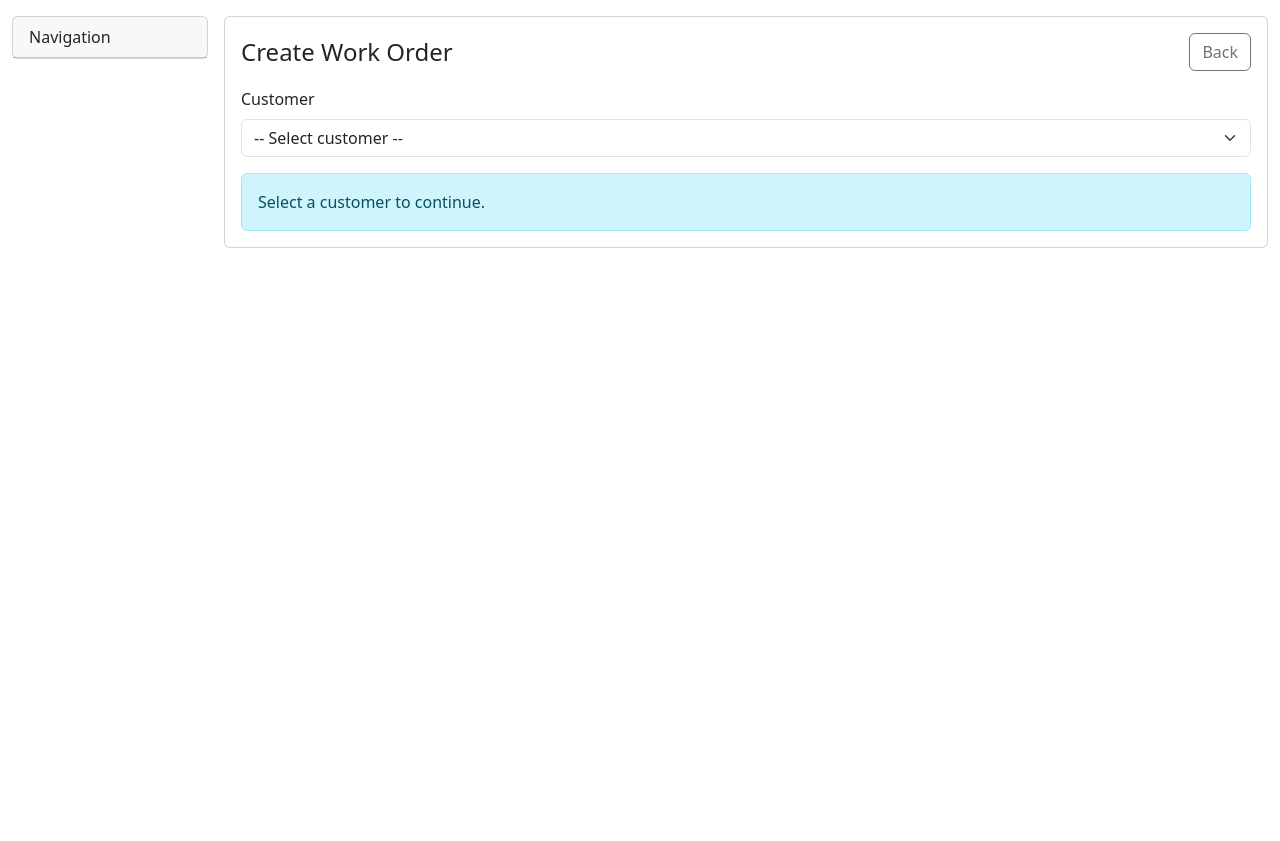
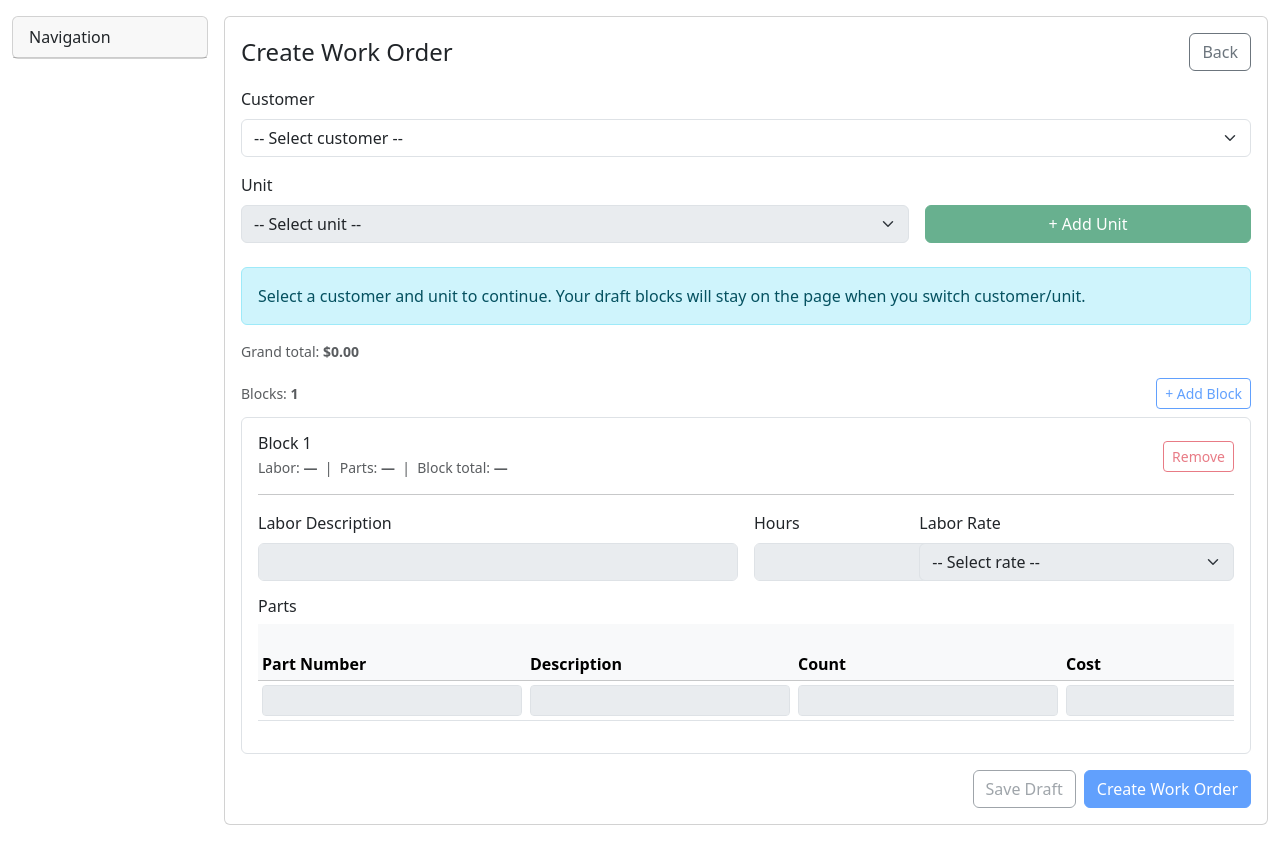
Before and after one commit to dimboychuk1995/SmallShop, a Python web app: template app/templates/public/work_orders/work_order_details.html in a window 1280 px wide. Shown: the part 79-920 px from the top of the page. Before the commit the page ends 327 px from the top, so only its background shows below. Run offline with Jinja, Linux system fonts and the light colour scheme; the template is opened without the code that fills it, so the values that code supplies are empty.

Commit message:
changing customer/unit works

```diff
--- a/app/static/js/work_orders/work_order_details.js
+++ b/app/static/js/work_orders/work_order_details.js
@@ -205,7 +205,7 @@
     if (cnt) cnt.textContent = String(blocks.length);
 
     // enable/disable remove buttons
-    blocks.forEach((b, idx) => {
+    blocks.forEach((b) => {
       const btn = b.querySelector(".removeBlockBtn");
       if (!btn) return;
       btn.disabled = blocks.length <= 1;
@@ -324,7 +324,7 @@
   }, 150);
 
   // ---------------- blocks add/remove ----------------
-  function renumberBlock(blockEl, idx, laborRates) {
+  function renumberBlock(blockEl, idx) {
     blockEl.dataset.blockIndex = String(idx);
     blockEl.querySelector(".block-number").textContent = String(idx + 1);
 
@@ -345,7 +345,7 @@
     });
   }
 
-  function cloneBlock(blocksContainer, laborRates) {
+  function cloneBlock(blocksContainer) {
     const blocks = Array.from(blocksContainer.querySelectorAll(".wo-block"));
     const last = blocks[blocks.length - 1];
     const clone = last.cloneNode(true);
@@ -391,10 +391,36 @@
       blockEl.remove();
 
       // renumber blocks and parts names
-      Array.from(blocksContainer.querySelectorAll(".wo-block")).forEach((b, idx) => renumberBlock(b, idx, laborRates));
+      Array.from(blocksContainer.querySelectorAll(".wo-block")).forEach((b, idx) => renumberBlock(b, idx));
 
       recalcAll(blocksContainer, pricing, laborRates);
     });
+  }
+
+  // ---------------- customer/unit (NO reload, KEEP blocks) ----------------
+  function setSelectOptions(selectEl, items, placeholder) {
+    if (!selectEl) return;
+    selectEl.innerHTML = "";
+
+    const ph = document.createElement("option");
+    ph.value = "";
+    ph.textContent = placeholder || "-- Select --";
+    selectEl.appendChild(ph);
+
+    (items || []).forEach(it => {
+      const opt = document.createElement("option");
+      opt.value = String(it.id || "");
+      opt.textContent = String(it.label || "");
+      selectEl.appendChild(opt);
+    });
+  }
+
+  async function fetchUnits(customerId) {
+    const url = `/work_orders/api/units?customer_id=${encodeURIComponent(customerId)}`;
+    const res = await fetch(url, { headers: { "Accept": "application/json" } });
+    if (!res.ok) return [];
+    const data = await res.json();
+    return Array.isArray(data.items) ? data.items : [];
   }
 
   // ---------------- init ----------------
@@ -405,7 +431,55 @@
     const blocksContainer = $("blocksContainer");
     if (!blocksContainer) return;
 
-    // dropdown
+    const customerSel = $("customerSelect");
+    const unitSel = $("unitSelect");
+    const editor = $("workOrderEditor");
+    const hint = $("selectHint");
+
+    const customerHidden = $("selectedCustomerHidden");
+    const unitHidden = $("selectedUnitHidden");
+    const createUnitCustomerHidden = $("createUnitCustomerHidden");
+
+    function setEditorEnabled(enabled) {
+      if (editor) editor.disabled = !enabled;
+      if (hint) hint.style.display = enabled ? "none" : "";
+    }
+
+    // initial enable state
+    setEditorEnabled(!!(unitSel && String(unitSel.value || "").trim()));
+
+    // customer change: update hidden customer, refresh units list, disable editor until unit picked
+    customerSel?.addEventListener("change", async function () {
+      const customerId = String(customerSel.value || "").trim();
+
+      if (customerHidden) customerHidden.value = customerId;
+      if (createUnitCustomerHidden) createUnitCustomerHidden.value = customerId;
+
+      // reset unit selection (BUT KEEP blocks content as-is)
+      if (unitHidden) unitHidden.value = "";
+      if (unitSel) {
+        unitSel.disabled = !customerId;
+        setSelectOptions(unitSel, [], customerId ? "Loading…" : "-- Select unit --");
+        unitSel.value = "";
+      }
+
+      setEditorEnabled(false);
+
+      if (!customerId || !unitSel) return;
+
+      const units = await fetchUnits(customerId);
+      setSelectOptions(unitSel, units, "-- Select unit --");
+      unitSel.disabled = false;
+    });
+
+    // unit change: just update hidden unit; enable editor (KEEP blocks)
+    unitSel?.addEventListener("change", function () {
+      const unitId = String(unitSel.value || "").trim();
+      if (unitHidden) unitHidden.value = unitId;
+      setEditorEnabled(!!unitId);
+    });
+
+    // ---------------- dropdown ----------------
     const dd = ensureDropdown();
 
     dd.addEventListener("mousedown", function (e) {
@@ -454,10 +528,10 @@
     // add block button
     const addBtn = $("addBlockBtn");
     addBtn?.addEventListener("click", function () {
-      cloneBlock(blocksContainer, laborRates);
+      cloneBlock(blocksContainer);
 
       // renumber all blocks and their input names
-      Array.from(blocksContainer.querySelectorAll(".wo-block")).forEach((b, idx) => renumberBlock(b, idx, laborRates));
+      Array.from(blocksContainer.querySelectorAll(".wo-block")).forEach((b, idx) => renumberBlock(b, idx));
 
       recalcAll(blocksContainer, pricing, laborRates);
     });
@@ -465,7 +539,7 @@
     wireBlockEvents(blocksContainer, pricing, laborRates);
 
     // initial ensure rows/totals
-    Array.from(blocksContainer.querySelectorAll(".wo-block")).forEach((b, idx) => renumberBlock(b, idx, laborRates));
+    Array.from(blocksContainer.querySelectorAll(".wo-block")).forEach((b, idx) => renumberBlock(b, idx));
     recalcAll(blocksContainer, pricing, laborRates);
   });
 })();
--- a/app/templates/public/work_orders/work_order_details.html
+++ b/app/templates/public/work_orders/work_order_details.html
@@ -10,9 +10,10 @@
       <a class="btn btn-outline-secondary" href="{{ url_for('work_orders.work_orders_page') }}">Back</a>
     </div>
 
-    <form method="get" action="{{ url_for('work_orders.work_order_details_page') }}" class="mb-3">
+    <!-- Customer select (NO reload) -->
+    <div class="mb-3">
       <label class="form-label">Customer</label>
-      <select name="customer_id" class="form-select" required onchange="this.form.submit()">
+      <select id="customerSelect" name="customer_id" class="form-select" required>
         <option value="">-- Select customer --</option>
         {% for c in customers %}
           <option value="{{ c.id }}" {% if c.id == selected_customer_id %}selected{% endif %}>
@@ -20,17 +21,14 @@
           </option>
         {% endfor %}
       </select>
-    </form>
+    </div>
 
-    {% if selected_customer_id %}
-
-      <form method="get" action="{{ url_for('work_orders.work_order_details_page') }}" class="mb-4">
-        <input type="hidden" name="customer_id" value="{{ selected_customer_id }}"/>
-
+    <!-- Unit select (NO reload) -->
+    <div class="mb-4">
       <div class="row g-3 align-items-end">
         <div class="col-md-8">
           <label class="form-label">Unit</label>
-            <select name="unit_id" class="form-select" onchange="this.form.submit()">
+          <select id="unitSelect" name="unit_id" class="form-select" {% if not selected_customer_id %}disabled{% endif %}>
             <option value="">-- Select unit --</option>
             {% for u in units %}
               <option value="{{ u.id }}" {% if u.id == selected_unit_id %}selected{% endif %}>
@@ -41,18 +39,20 @@
         </div>
 
         <div class="col-md-4">
-            <button type="button" class="btn btn-success w-100" data-bs-toggle="modal" data-bs-target="#createUnitModal">
+          <button type="button" class="btn btn-success w-100" data-bs-toggle="modal" data-bs-target="#createUnitModal"
+                  {% if not selected_customer_id %}disabled{% endif %}>
             + Add Unit
           </button>
         </div>
       </div>
-      </form>
+    </div>
 
+    <!-- Create unit modal -->
     <div class="modal fade" id="createUnitModal" tabindex="-1" aria-hidden="true">
       <div class="modal-dialog modal-lg modal-dialog-scrollable">
         <div class="modal-content">
           <form method="post" action="{{ url_for('work_orders.create_unit') }}">
-              <input type="hidden" name="customer_id" value="{{ selected_customer_id }}"/>
+            <input type="hidden" id="createUnitCustomerHidden" name="customer_id" value="{{ selected_customer_id or '' }}"/>
 
             <div class="modal-header">
               <h5 class="modal-title">Create New Unit</h5>
@@ -107,14 +107,23 @@
       </div>
     </div>
 
-      {% if selected_unit_id %}
-
+    <!-- Data for JS -->
     <script type="application/json" id="laborRatesData">{{ labor_rates|tojson }}</script>
     <script type="application/json" id="partsPricingRulesData">{{ parts_pricing_rules|tojson }}</script>
 
+    <!-- Work Order editor -->
     <form method="post" action="{{ url_for('work_orders.preview_work_order') }}" class="mt-3">
-          <input type="hidden" name="customer_id" value="{{ selected_customer_id }}"/>
-          <input type="hidden" name="unit_id" value="{{ selected_unit_id }}"/>
+
+      <!-- hidden ids that JS updates (important) -->
+      <input type="hidden" id="selectedCustomerHidden" name="customer_id" value="{{ selected_customer_id or '' }}"/>
+      <input type="hidden" id="selectedUnitHidden" name="unit_id" value="{{ selected_unit_id or '' }}"/>
+
+      <!-- info -->
+      <div id="selectHint" class="alert alert-info mb-3" {% if selected_unit_id %}style="display:none;"{% endif %}>
+        Select a customer and unit to continue. Your draft blocks will stay on the page when you switch customer/unit.
+      </div>
+
+      <fieldset id="workOrderEditor" {% if not selected_unit_id %}disabled{% endif %}>
 
         <div class="d-flex flex-wrap gap-3 align-items-center mb-3 text-muted small">
           <div>Grand total: <strong id="grandTotalDisplay">—</strong></div>
@@ -213,18 +222,11 @@
           <button class="btn btn-primary" type="submit" name="action" value="create">Create Work Order</button>
         </div>
 
+      </fieldset>
     </form>
 
     <script src="{{ url_for('static', filename='js/work_orders/work_order_details.js') }}"></script>
 
-      {% else %}
-        <div class="alert alert-info mb-0">Select a unit (or create one) to continue.</div>
-      {% endif %}
-
-    {% else %}
-      <div class="alert alert-info mb-0">Select a customer to continue.</div>
-    {% endif %}
-
   </div>
 </div>
 {% endblock %}
```
Also changed, not shown: app/blueprints/work_orders/routes.py (+52 -0 lines). Lines whose indentation alone changed are shown as unchanged.
